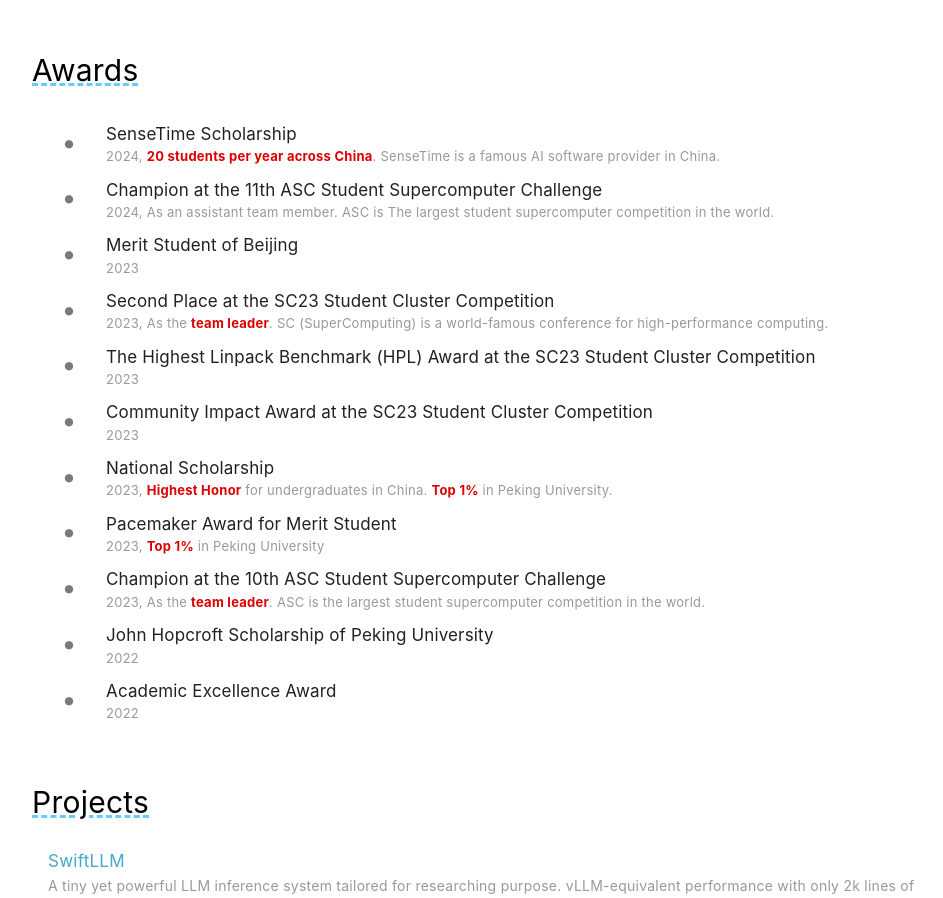
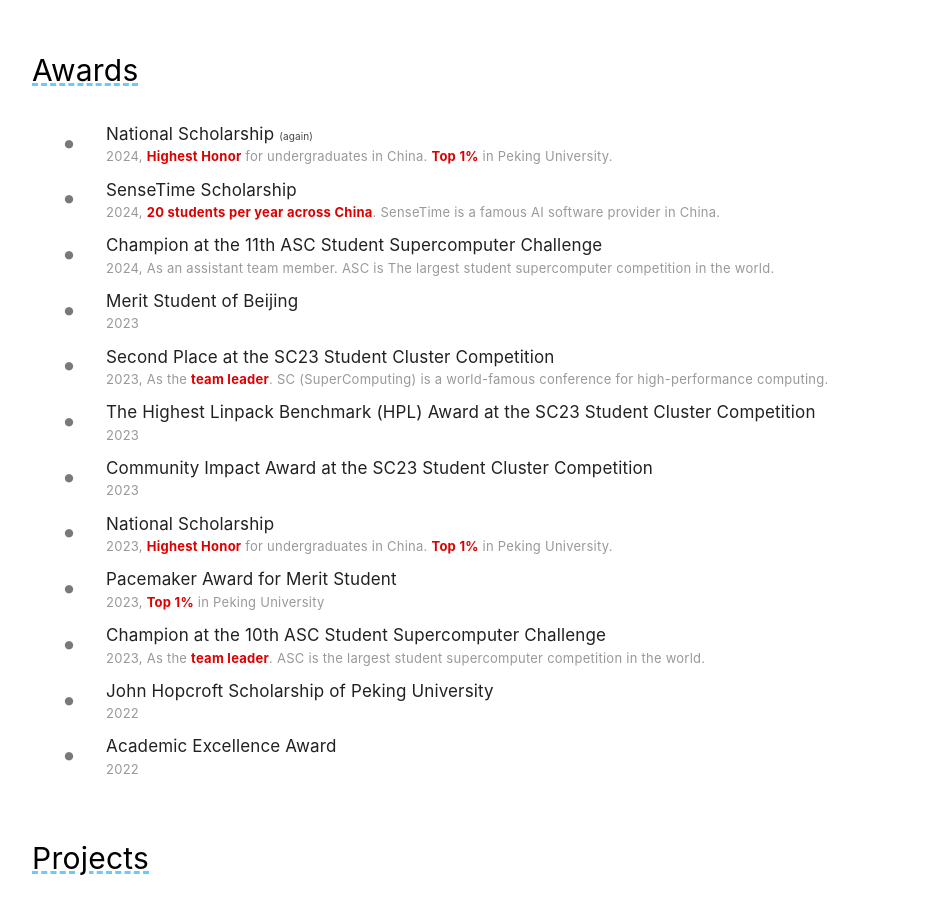
Before and after one commit to interestingLSY/interestingLSY.github.io, a Vue app: page / in a window 1280 px wide. Shown: the part 1443-2341 px from the top of the page, without its empty margins (140-1083 px from the left). Built offline with nearby package versions, Linux system fonts and the light colour scheme.

Commit message:
Add new award: National Scholarship

```diff
--- a/src/data/awards.ts
+++ b/src/data/awards.ts
@@ -5,6 +5,11 @@ interface Award {
 }
 
 const awards: Award[] = [
+	{
+		year: 2024,
+		name: "National Scholarship <span style='font-size: 10px; color: #444'>(again)</span>",
+		description: "<b>Highest Honor</b> for undergraduates in China. <b>Top 1%</b> in Peking University."
+	},
 	{
 		year: 2024,
 		name: "SenseTime Scholarship",
```
